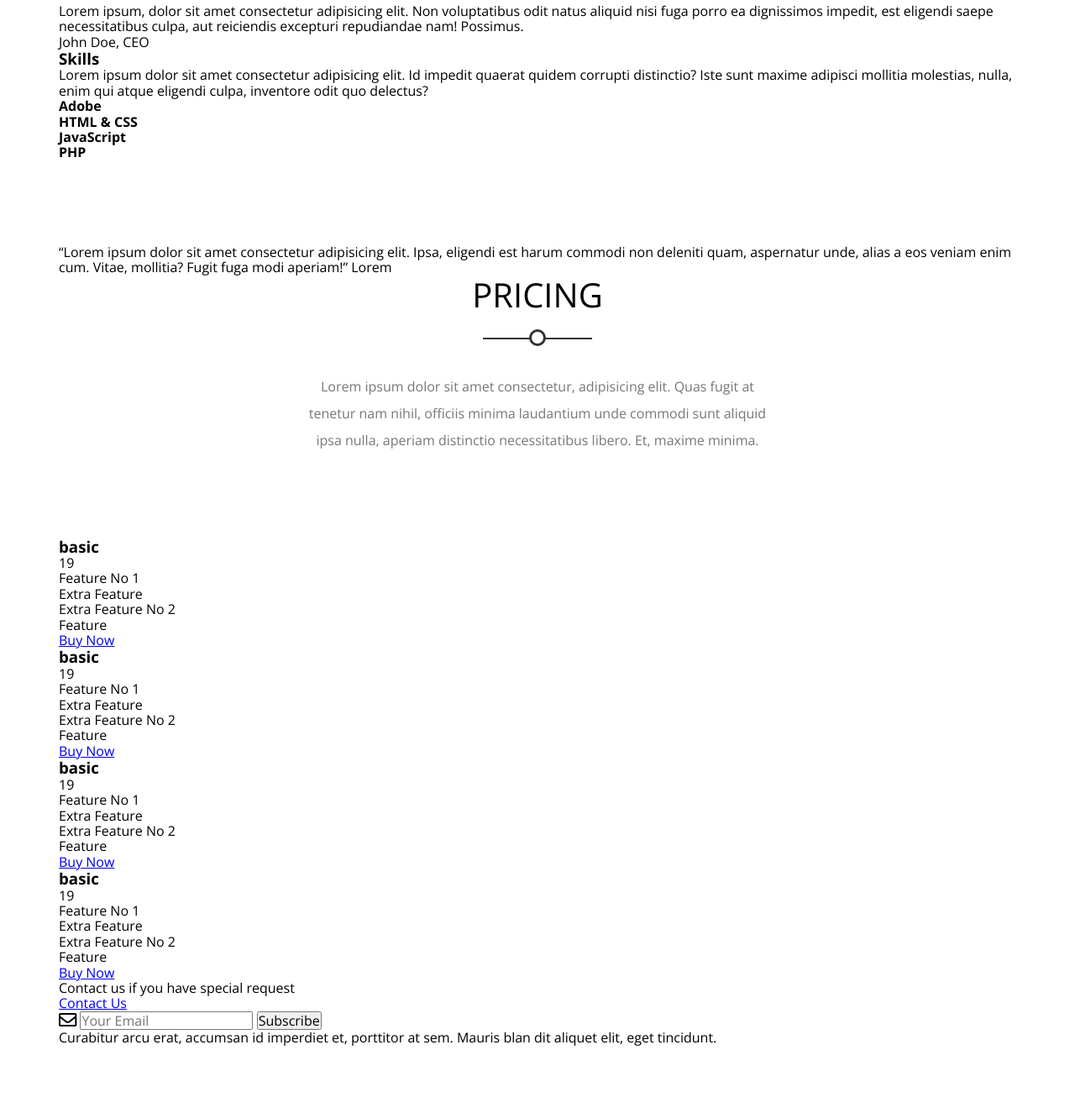
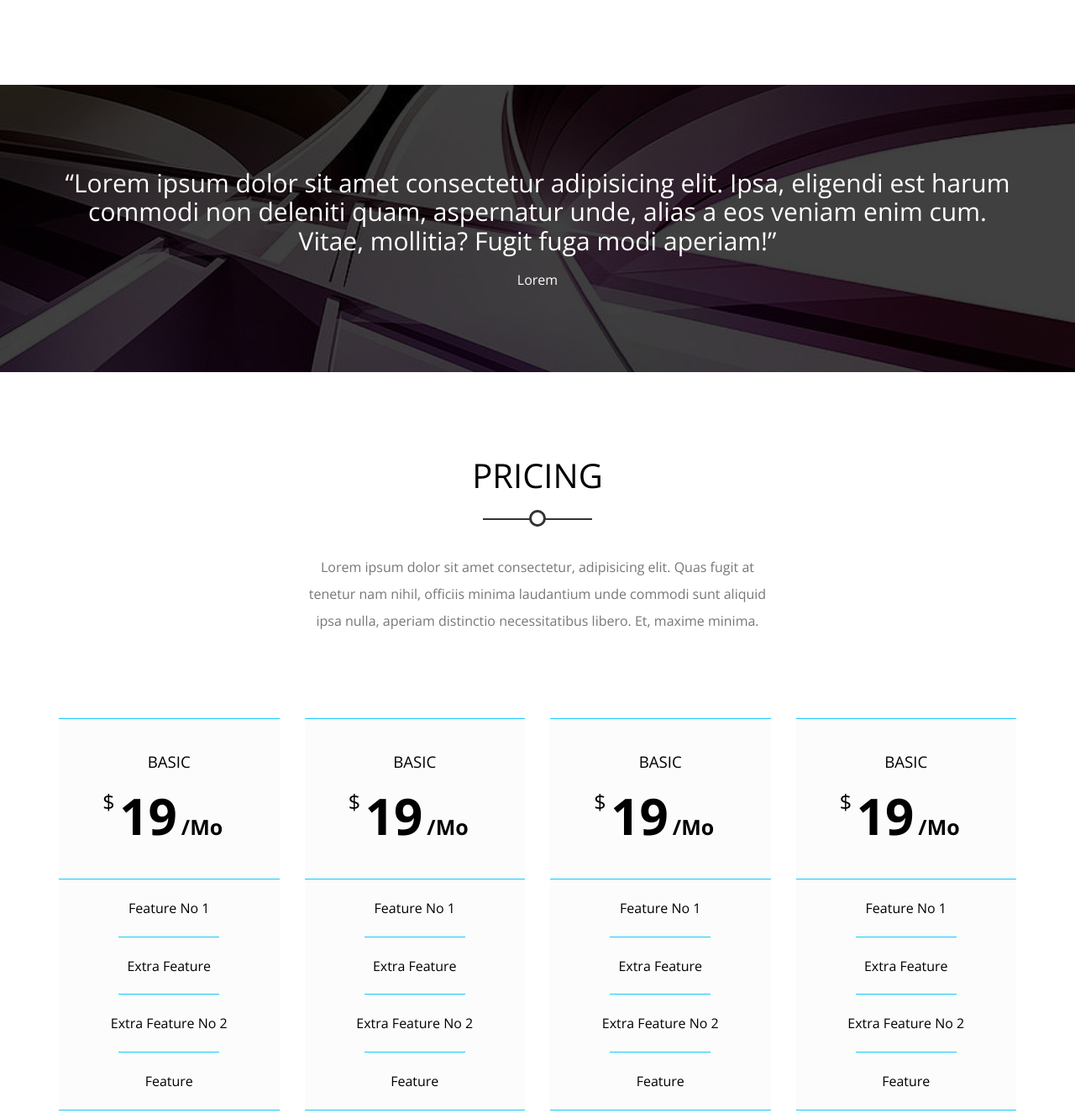
Before and after one commit to ZyadSaber/Kasper, a plain HTML site: page index.html in a window 1280 px wide. Shown: the part 5908-7233 px from the top of the page at 84% size. Before the commit the page ends 7154 px from the top, so only its background shows below. Drawn offline with nearby package versions, Linux system fonts and the light colour scheme.

Commit message:
Add files via upload

```diff
--- a/styles/main.css
+++ b/styles/main.css
@@ -1,6 +1,7 @@
 /* global variables */
 :root {
   --main-color: #19c8fa;
+  --p-color: #777;
   --transparent-color: rgb(15 116 143 / 70%);
   --section-padding: 100px;
 }
@@ -295,7 +296,7 @@ header nav .toggle-menu {
   margin: 0 auto 100px;
   max-width: 100%;
   line-height: 2;
-  color: #777;
+  color: var(--p-color);
 }
 /* end Section */
 /*Start Services*/
@@ -335,7 +336,7 @@ header nav .toggle-menu {
 }
 .services .srv-box p {
   line-height: 2;
-  color: #777;
+  color: var(--p-color);
 }
 /*end Services*/
 /* Start Design */
@@ -614,4 +615,268 @@ header nav .toggle-menu {
   padding-top: var(--section-padding);
   padding-bottom: var(--section-padding);
 }
+.our-skills .container {
+  display: flex;
+  justify-content: space-between;
+  flex-wrap: wrap;
+}
+@media (min-width: 992px) {
+  .our-skills .container > div {
+    flex-basis: 45%;
+  }
+}
+.our-skills .container > div > h3 {
+  font-weight: normal;
+  text-transform: uppercase;
+  margin: 0 0 30px;
+  text-align: center;
+}
+.our-skills .container > div > p {
+  color: var(--p-color);
+  text-align: center;
+  line-height: 2;
+  margin-bottom: 60px;
+}
+.our-skills .testimonials .content {
+  display: flex;
+  margin-bottom: 30px;
+  align-items: center;
+}
+.our-skills .testimonials .content img {
+  height: 100px;
+  width: 100px;
+  border-radius: 50px;
+  -webkit-border-radius: 50px;
+  -moz-border-radius: 50px;
+  -ms-border-radius: 50px;
+  -o-border-radius: 50px;
+  margin-right: 50px;
+}
+@media (max-width: 767px) {
+  .our-skills .testimonials .content {
+    text-align: center;
+    flex-direction: column;
+  }
+  .our-skills .testimonials .content img {
+    margin: 0 auto 20px;
+  }
+}
+.our-skills .testimonials .text {
+  line-height: 1.8;
+  border-bottom: 1px solid #ccc;
+}
+.our-skills .testimonials .text p {
+  color: var(--p-color);
+  text-align: right;
+  font-size: 14px;
+  margin-bottom: 10px;
+}
+.our-skills .skills .prog-holder {
+  margin-bottom: 14px;
+}
+.our-skills .skills .prog-holder h4 {
+  margin-bottom: 15px;
+  font-weight: normal;
+  text-transform: uppercase;
+}
+.our-skills .skills .prog-holder .prog {
+  background-color: #dedadc;
+  height: 30px;
+}
+.our-skills .skills .prog-holder .prog span {
+  display: block;
+  background-color: var(--main-color);
+  height: 100%;
+  position: relative;
+}
+.our-skills .skills .prog-holder .prog span::before {
+  content: attr(data-progress);
+  position: absolute;
+  background-color: black;
+  color: white;
+  top: -40px;
+  right: -18px;
+  padding: 4px 0;
+  width: 40px;
+  text-align: center;
+  border-radius: 4px;
+  -webkit-border-radius: 4px;
+  -moz-border-radius: 4px;
+  -ms-border-radius: 4px;
+  -o-border-radius: 4px;
+}
+.our-skills .skills .prog-holder .prog span::after {
+  content: "";
+  position: absolute;
+  border-style: solid;
+  border-color: black transparent transparent transparent;
+  right: -5px;
+  top: -14px;
+  border-width: 7px;
+}
 /* End Skills */
+/* Start Quote */
+.quote {
+  padding-top: var(--section-padding);
+  padding-bottom: var(--section-padding);
+  background-image: url("../images/quote.jpg");
+  background-size: cover;
+  text-align: center;
+  color: white;
+  position: relative;
+}
+.quote::before {
+  content: "";
+  position: absolute;
+  left: 0;
+  top: 0;
+  width: 100%;
+  height: 100%;
+  background-color: rgb(0 0 0 / 75%);
+}
+.quote .container {
+  position: relative;
+}
+.quote q {
+  font-size: 30px;
+  margin-bottom: 20px;
+  display: block;
+}
+/* End Quote */
+/* Start Pricing */
+.pricing {
+  padding-top: var(--section-padding);
+  padding-bottom: var(--section-padding);
+}
+.pricing .plans {
+  display: grid;
+  grid-template-columns: repeat(auto-fill, minmax(250px, 1fr));
+  gap: 30px;
+}
+.pricing .plans .plan {
+  background-color: #fcfcfc;
+  text-align: center;
+}
+.pricing .plans .plan .head {
+  padding: 40px 20px;
+  border-top: 1px solid var(--main-color);
+  border-bottom: 1px solid var(--main-color);
+}
+.pricing .plans .plan .head h3 {
+  font-weight: normal;
+  margin-bottom: 20px;
+  text-transform: uppercase;
+}
+.pricing .plans .plan .head span {
+  font-weight: bolder;
+  font-size: 60px;
+  position: relative;
+}
+.pricing .plans .plan .head span::before {
+  content: "$";
+  position: absolute;
+  font-size: 25px;
+  top: 10px;
+  left: -20px;
+  font-weight: normal;
+}
+.pricing .plans .plan .head span::after {
+  content: "/Mo";
+  font-size: 25px;
+  position: relative;
+  right: -5px;
+  /* font-weight: normal; */
+}
+.pricing .plans .plan ul {
+  border-bottom: 1px solid var(--main-color);
+}
+.pricing .plans .plan ul li {
+  padding: 25px;
+  position: relative;
+}
+.pricing .plans .plan ul li:not(:last-child)::after {
+  content: "";
+  width: 120px;
+  height: 1px;
+  background-color: var(--main-color);
+  position: absolute;
+  left: 50%;
+  transform: translateX(-50%);
+  -webkit-transform: translateX(-50%);
+  -moz-transform: translateX(-50%);
+  -ms-transform: translateX(-50%);
+  -o-transform: translateX(-50%);
+  bottom: 0;
+}
+.pricing .plans .plan .foot a {
+  display: block;
+  padding: 15px 25px;
+  text-decoration: none;
+  border: 3px solid var(--main-color);
+  width: fit-content;
+  margin: 30px auto;
+}
+.pricing .contact-text {
+  text-align: center;
+  margin: 50px auto 20px;
+  font-size: 20px;
+}
+.pricing .contact-link {
+  display: block;
+  text-decoration: none;
+  background-color: var(--main-color);
+  color: white;
+  padding: 15px 30px;
+  margin: 20px auto;
+  width: fit-content;
+}
+/* End Pricing */
+/* Start Subscribe */
+.subscribe {
+  padding-top: var(--section-padding);
+  padding-bottom: var(--section-padding);
+  background-image: url("../images/subscribe.jpg");
+  background-size: cover;
+  position: relative;
+  color: white;
+}
+.subscribe::before {
+  content: "";
+  position: absolute;
+  left: 0;
+  top: 0;
+  width: 100%;
+  height: 100%;
+  background-color: rgb(0 0 0 / 50%);
+}
+.subscribe .container {
+  position: relative;
+  display: flex;
+  align-items: center;
+}
+@media (max-width: 991px) {
+  .subscribe .container {
+    flex-direction: column;
+  }
+}
+.subscribe form {
+  display: flex;
+  position: relative;
+  width: 500px;
+  max-width: 100%;
+}
+.subscribe form i {
+  /* position: absolute;
+  top: 50%;
+  transform: translateY(-50%);
+  left: 25px; */
+}
+.subscribe form input[type="email"] {
+  border: 1px solid white;
+  border-right: none;
+  background: none;
+  padding: 20px 20px 20px 60px;
+  caret-color: var(--main-color);
+  width: calc(100% - 130px);
+}
+/* End Subscribe */
```
